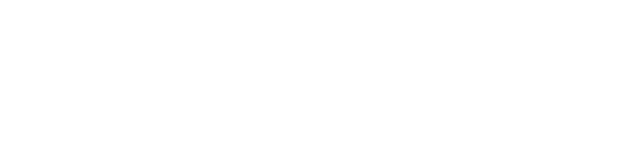
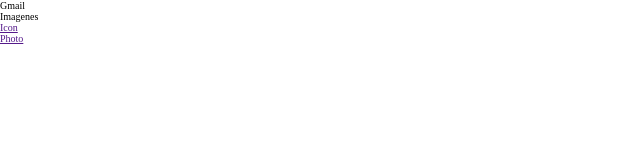
Before and after one commit to ernestozann/clongoogle, a plain HTML site: page index.html in a window 1280 px wide. Shown: the whole page, without its empty margins (0-640 px from the left). Drawn offline with Linux system fonts and the light colour scheme.

Commit message:
maquetado del header

```diff
--- a/index.html
+++ b/index.html
@@ -3,11 +3,20 @@
 <head>
     <meta charset="UTF-8">
     <meta name="viewport" content="width=device-width, initial-scale=1.0">
-    <title>Google</title>
+    <title>Google clone</title>
     <link rel="stylesheet" href="./css/main.css">
 </head>
 <body>
-    <header></header>
+    <header>
+        <nav>
+            <ul>
+                <li><a href=""></a>Gmail</li>
+                <li><a href=""></a>Imagenes</li>
+                <li><a href="">Icon</a></li>
+                <li><a href="">Photo</a></li>
+            </ul>
+        </nav>
+    </header>
     <main></main>
     <footer></footer>
 </body>
```
